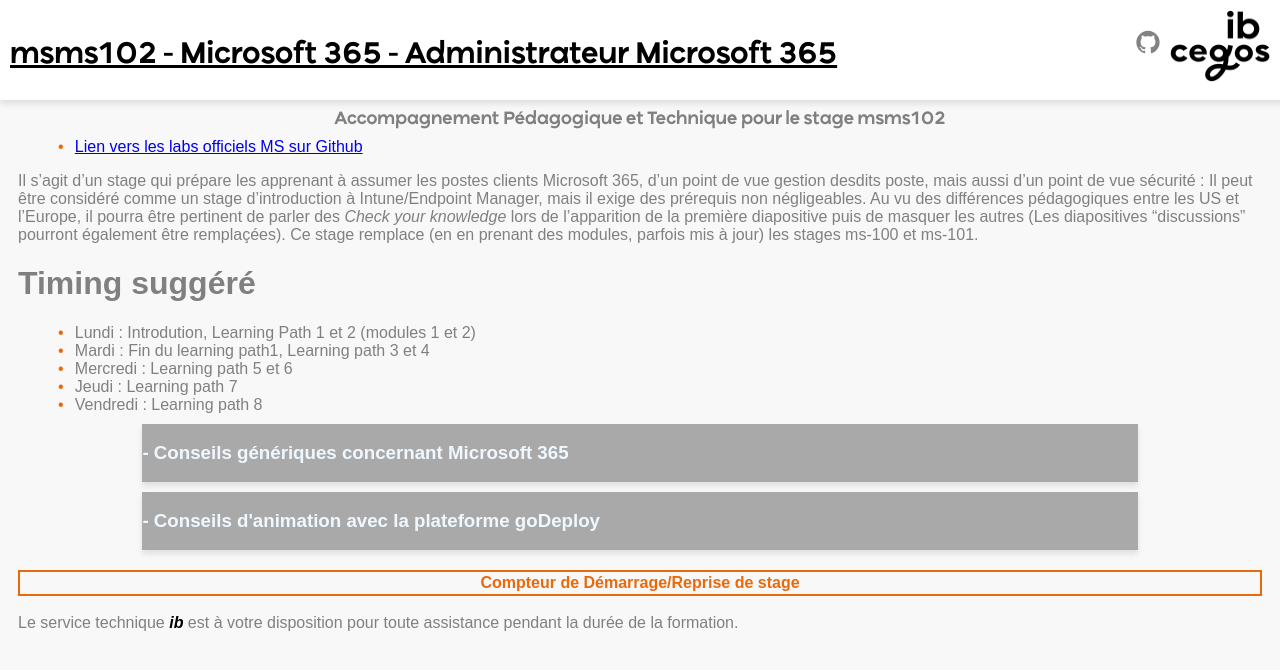
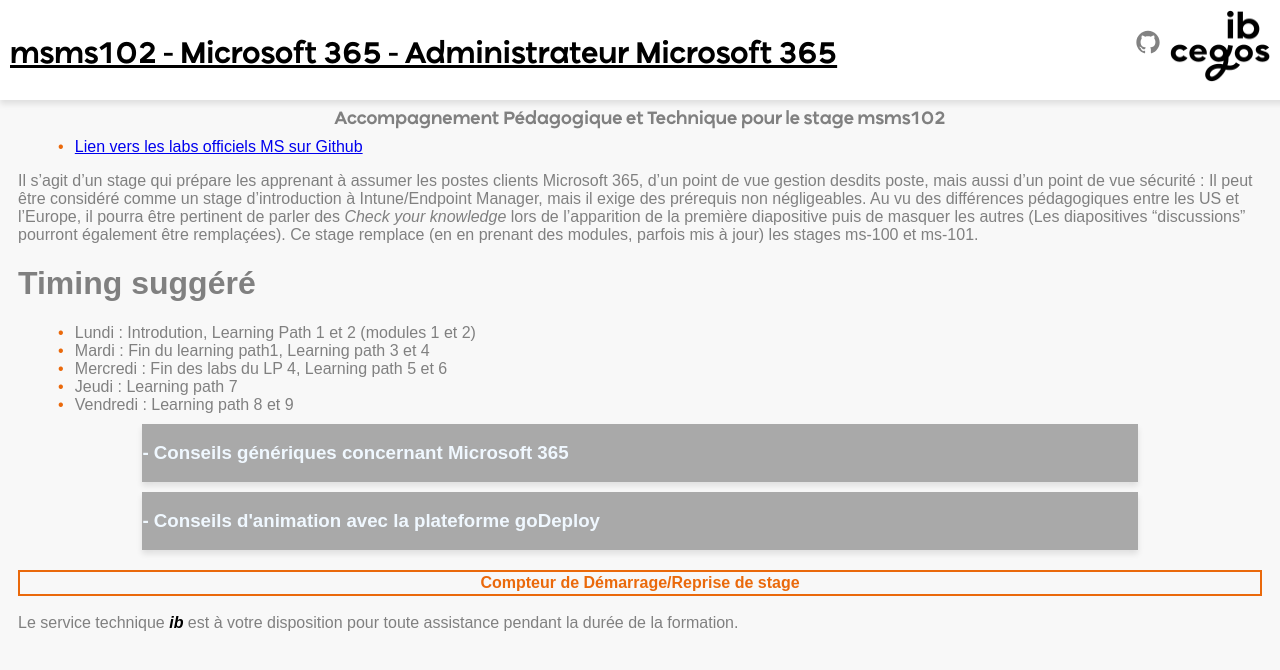
Before and after one commit to renaudwangler/ib-apts, a Jekyll site: the page built from stages/msms102.md, in a window 1280 px wide. Shown: the top 670 px of the page. Built offline with Jekyll 4.4.1, drawn with Linux system fonts in a browser that asks for light colours; our own code applies the rules of GitHub Pages for plain Markdown files.

Commit message:
Update msms102.md

```diff
--- a/stages/msms102.md
+++ b/stages/msms102.md
@@ -13,6 +13,6 @@
 # Timing suggéré
 - Lundi : Introdution, Learning Path 1 et 2 (modules 1 et 2)
 - Mardi : Fin du learning path1, Learning path 3 et 4
-- Mercredi : Learning path 5 et 6
+- Mercredi : Fin des labs du LP 4, Learning path 5 et 6
 - Jeudi : Learning path 7
-- Vendredi : Learning path 8
+- Vendredi : Learning path 8 et 9
```
